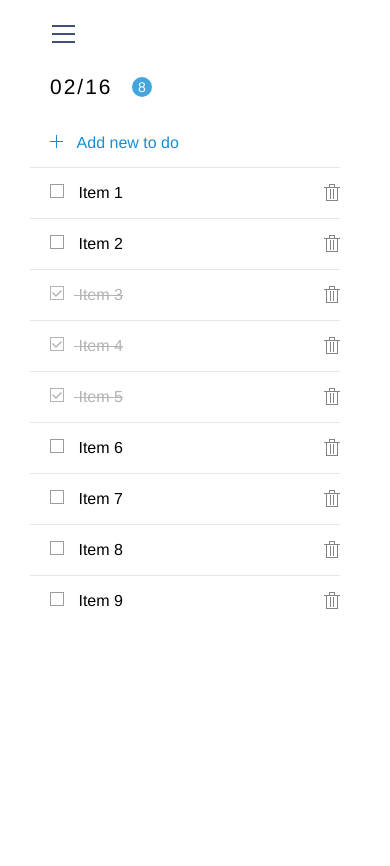
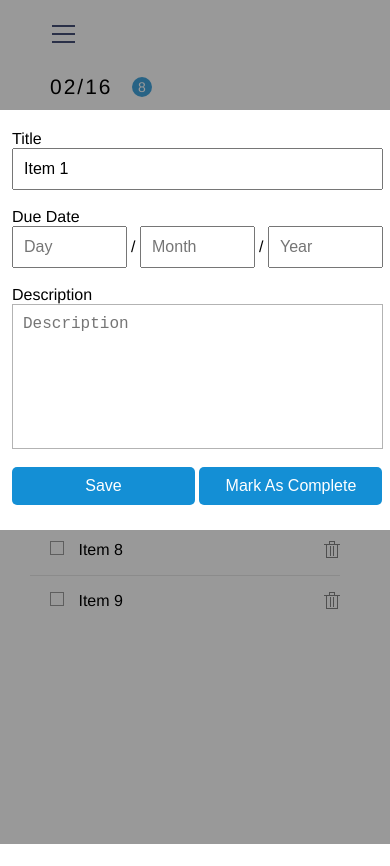
Before and after one commit to tommymeyer/launch_school_lessons, a plain HTML site: page 209-assessment_part1/to_do_list/index.html in a window 390 px wide. Drawn offline with Linux system fonts and the light colour scheme; files whose address does not match are found by name.

Commit message:
Created form modal. Made it responsive. Moved images to a folder for better organization.

```diff
--- a/209-assessment_part1/to_do_list/index.html
+++ b/209-assessment_part1/to_do_list/index.html
@@ -7,14 +7,63 @@
   </head>
 
   <body>
-    <main>
+    <div class="checkbox_hack">
+      <form action="#" method="post">
+        <fieldset>
+          <dl>
+            <dt>
+              <label for="title">Title</label>
+            </dt>
+            <dd>
+              <input type="text" name="title" value="Item 1" id="title" />
+            </dd>
+          </dl>
+
+          <dl>
+            <dt>
+              <label>Due Date</label>
+            </dt>
+            <dd>
+              <input type="number" min="1" max="31" name="day" placeholder="Day" id="due_day" />
+            </dd>
+              /
+            <dd>
+              <input type="number" min="1" max="12" name="month" placeholder="Month" id="due_month" />
+            </dd>
+              /
+            <dd>
+              <input type="number" min="1900" max="2016" name="year" placeholder="Year" id="due_year" />
+            </dd>
+          </dl>
+
+          <dl>
+            <dt>
+              <label for="description">Description</label>
+            </dt>
+            <dd>
+              <textarea name="description" rows="10" cols="40" placeholder="Description" id="description"></textarea>
+            </dd>
+          </dl>
+
+          <dl>
+            <dt></dt>
+            <dd>
+              <input type="submit" name="save" value="Save" />
+
+              <input type="submit" name="complete" value="Mark As Complete" />
+            </dd>
+          </dl>
+        </fieldset>
+      </form>
+    </div>
+
     <input type="checkbox" id="nav_toggle" />
     <label for="nav_toggle">
       <img src="nav_icon.png" alt="Menu Icon" />
     </label>
 
-      <article id="nav">
     <nav>
+      <article>
         <h2 class="indent all_tasks_head">All ToDos</h2>
         <p>18</p>
 
@@ -54,7 +103,9 @@
             </dl>
           </li>
         </ul>
+      </article>
 
+      <article>
         <h2 class="indent completed_tasks_head">Completed</h2>
 
         <ul>
@@ -64,9 +115,10 @@
           <li>05/15</li>
           <li>06/15</li>
         </ul>
+      </article>
     </nav>
-      </article>
 
+    <main>
       <article id="main_content">
         <header>
           <h1>02/16</h1>
@@ -90,7 +142,6 @@
             <label class="unchecked">
               <input type="checkbox" />
                 Item 2
-              <div class="checkbox_hack"></div>
             </label>
           </li>
 
@@ -145,7 +196,6 @@
         </ul>
       </article>
     </main>
-
   </body>
 
 </html>
--- a/209-assessment_part1/to_do_list/styles.css
+++ b/209-assessment_part1/to_do_list/styles.css
@@ -38,7 +38,7 @@ a {
 Nav Article
 ===========
 */
-#nav {
+nav {
   background: #464f77;
   float: left;
   height: 100vh;
@@ -56,23 +56,23 @@ h2 {
 }
 
 .all_tasks_head:before {
-  content: url("list_icon.png");
+  content: url("images/list_icon.png");
   padding-right: 10px;
   vertical-align: -5px;
 }
 
 .completed_tasks_head:before {
-  content: url("checked_box.png");
+  content: url("images/checked_box.png");
   padding-right: 10px;
   vertical-align: -5px;
 }
 
-#nav p + ul {
+nav p + ul {
   padding: 10px 0 60px 0;
 }
 
-#nav p,
-#nav dd {
+nav p,
+nav dd {
   background: #6b7292;
   border-radius: 20px;
   color: #fff;
@@ -82,16 +82,16 @@ h2 {
   padding: 6px 7px 6px 6px;
 }
 
-#nav dl {
+nav dl {
   cursor: pointer;
   padding: 10px 0 10px 135px;
 }
 
-#nav dl:hover {
+nav dl:hover {
   background: rgba(0, 0, 0, 0.2);
 }
 
-#nav dd {
+nav dd {
   padding: 2px 6px;
 }
 
@@ -109,7 +109,7 @@ nav dt {
   color: #fff;
 }
 
-#nav .active dd {
+nav .active dd {
   background: #148fd5;
 }
 
@@ -117,11 +117,11 @@ nav dt {
   padding-left: 100px;
 }
 
-ul:nth-of-type(2) {
+article:nth-of-type(2) ul {
   padding-top: 25px;
 }
 
-ul:nth-of-type(2) li  {
+article:nth-of-type(2) li  {
   color: #b3b3b3;
   padding: 0 0 20px 135px;
   text-decoration: line-through;
@@ -133,22 +133,22 @@ ul:nth-of-type(2) li  {
 Main Article
 ============
 */
-#main_content {
+main {
   height: 100vh;
   margin-left: 403px;
   padding: 75px 15px;
 }
 
-#main_content h1,
-#main_content p {
+main h1,
+main p {
   display: inline-block;
 }
 
-#main_content h1 {
+main h1 {
   padding: 0 15px 35px 35px;
 }
 
-#main_content p {
+main p {
   background: #148fd5;
   border-radius: 20px;
   color: #fff;
@@ -169,12 +169,12 @@ input[type="checkbox"] {
 }
 
 #new_task:before {
-  content: url("plus_icon.png");
+  content: url("images/plus_icon.png");
   padding-right: 10px;
 }
 
-#main_content ul {
-  margin-right: 9.6%;
+main ul {
+  margin-right: 9.7%;
   padding: 15px 0 0 15px;
 }
 
@@ -184,7 +184,7 @@ input[type="checkbox"] {
 }
 
 #current_tasks li:after {
-  content: url("trash_icon.png");
+  content: url("images/trash_icon.png");
   cursor: pointer;
   float: right;
 }
@@ -194,7 +194,7 @@ input[type="checkbox"] {
 }
 
 .unchecked:before {
-  content: url("checkbox.png");
+  content: url("images/checkbox.png");
   padding-right: 10px;
 }
 
@@ -208,52 +208,136 @@ input[type="checkbox"] {
 }
 
 .checked:before {
-  content: url("sm_checked_box.png");
+  content: url("images/sm_checked_box.png");
   padding-right: 10px;
 }
 
+/*
+==========
+Form Modal
+==========
+*/
 .checkbox_hack {
-  display: inline;
+  /*display: none;*/
 }
 
-input:checked + .checkbox_hack {
-  content: url("modal.png");
-  height: 100%;
+form {
+  background: #fff;
+  font-weight: normal;
   position: absolute;
+    top: 110px;
+    left: 36.5%;
+  z-index: 2;
+}
+
+.checkbox_hack:before {
+  background: rgba(0, 0, 0, .4);
+  content: "";
+  position: fixed;
     top: 0;
     right: 0;
     bottom: 0;
-    left: 0;
+    left:  0;
+  z-index: 1;
+}
+
+fieldset {
+  height: 420px;
+  padding: 35px 20px 0 30px;
+  max-width: 600px;
+}
+
+form dt,
+form dd {
+  display: inline-block;
+}
+
+form dl {
+  width: 550px;
+}
+
+form dt {
+  width: 20%;
+}
+
+form dd {
+  padding: 0 0 25px 0;
+  width: 75%;
+}
+
+form input,
+form textarea {
+  font-size: 16px;
+}
+
+form label {
   width: 100%;
 }
+
+form input {
+  padding: 10px;
+  width: 100%;
+}
+
+form dl:nth-of-type(2) dd {
+  width: 23.4%;
+}
+
+form textarea {
+  border: 1px solid #b3b3b3;
+  height: 145px;
+  padding: 10px;
+  resize: none;
+  vertical-align: text-top;
+  width: 100%;
+}
+
+form input[type="submit"] {
+  background: #148fd5;
+  border: none;
+  border-radius: 5px;
+  color: #fff;
+  cursor: pointer;
+  margin-right: 15px;
+  width: 180px;
+}
+
 
 /*
 =============
 Media Queries
 =============
 */
+@media(max-width: 965px){
+  form {
+    left: 20%;
+  }
+}
 @media(max-width: 768px){
+  form {
+    left: 12%;
+  }
   label img {
     display: inline-block;
     position: relative;
       top: 25px;
       left: 52px;
   }
-  #nav {
+  nav {
     padding-top: 75px;
     position: absolute;
       left: -403px;
   }
-  #main_content {
+  main {
     margin-left: 0;
     padding-top: 53px;
   }
-  #nav_toggle:checked ~ #nav {
+  #nav_toggle:checked ~ nav {
     display: inline-block;
     position: absolute;
       left: 0;
   }
-  #nav_toggle:checked ~ #main_content {
+  #nav_toggle:checked ~ main {
     margin-left: 403px;
   }
   #nav_toggle:checked ~ label img {
@@ -263,8 +347,40 @@ Media Queries
   }
 }
 
+@media(max-width: 700px){
+  form {
+    left: 18%;
+  }
+  fieldset {
+    padding: 25px 0 0 20px;
+    width: 400px;
+  }
+  form dl {
+    width: 400px;
+  }
+  form dt,
+  form dd {
+    display: block;
+  }
+  form dl:nth-of-type(2) dd {
+    display: inline-block;
+    width: 27.8%;
+  }
+  form dd {
+    padding: 0 0 18px 0;
+    width: 90%;
+  }
+  form input[type="submit"] {
+    margin: 0;
+    width: 177px;
+  }
+}
+
 @media(max-width: 600px){
-  #nav {
+  form {
+    left: 12%;
+  }
+  nav {
     width: 303px;
   }
   .all_tasks_head {
@@ -273,7 +389,7 @@ Media Queries
   nav dt {
     padding-right: 63px;
   }
-  #nav_toggle:checked ~ #main_content {
+  #nav_toggle:checked ~ main {
     margin-left: 303px;
   }
   #nav_toggle:checked ~ label img {
@@ -284,19 +400,22 @@ Media Queries
 }
 
 @media(max-width: 500px){
-  #nav {
+  form {
+    left: 9%;
+  }
+  nav {
     width: 203px;
   }
   .indent {
     padding-left: 25px;
   }
-  #nav dl {
+  nav dl {
     padding: 10px 0 10px 60px;
   }
-  ul:nth-of-type(2) li {
+  article:nth-of-type(2) li {
     padding: 0 0 20px 60px;
   }
-  #nav_toggle:checked ~ #main_content {
+  #nav_toggle:checked ~ main {
     margin-left: 203px;
   }
   #nav_toggle:checked ~ label img {
@@ -306,8 +425,40 @@ Media Queries
   }
 }
 
+@media(max-width: 450px){
+  form {
+    left: 5%;
+  }
+}
+
+@media(max-width: 430px){
+  form {
+    left: 3%;
+  }
+}
+
 @media(max-width: 400px) {
-  #nav {
+  form {
+    left: 0;
+  }
+  fieldset {
+    padding: 20px 0 0 12px;
+    width: 400px;
+  }
+  form dl {
+    width: 390px;
+  }
+  form dd {
+    width: 95%;
+  }
+  form dl:nth-of-type(2) dd {
+    display: inline-block;
+    width: 29.4%;
+  }
+  form input[type="submit"] {
+    width: 183px;
+  }
+  nav {
     width: 180px;
   }
   .all_tasks_head {
@@ -316,16 +467,16 @@ Media Queries
   .indent {
     padding-left: 15px;
   }
-  #nav dl {
+  nav dl {
     padding: 10px 0 10px 50px;
   }
-  #nav dt {
+  nav dt {
     padding-right: 52px;
   }
-  ul:nth-of-type(2) li {
+  article:nth-of-type(2) li {
     padding: 0 0 20px 50px;
   }
-  #nav_toggle:checked ~ #main_content {
+  #nav_toggle:checked ~ main {
     margin-left: 165px;
   }
   #nav_toggle:checked ~ label img {
@@ -333,7 +484,7 @@ Media Queries
       top: 25px;
       left: 217px;
   }
-  #nav_toggle:checked ~ #main_content ul {
+  #nav_toggle:checked ~ main ul {
     margin-right: 0;
   }
 }
```
Also changed, not shown: 209-assessment_part1/to_do_list/images/checkbox.png (renamed from 209-assessment_part1/to_do_list/checkbox.png), 209-assessment_part1/to_do_list/images/checked_box.png (renamed from 209-assessment_part1/to_do_list/checked_box.png), 209-assessment_part1/to_do_list/images/list_icon.png (renamed from 209-assessment_part1/to_do_list/list_icon.png), 209-assessment_part1/to_do_list/images/nav_icon.png (renamed from 209-assessment_part1/to_do_list/nav_icon.png), 209-assessment_part1/to_do_list/images/plus_icon.png (renamed from 209-assessment_part1/to_do_list/plus_icon.png), 209-assessment_part1/to_do_list/images/sm_checked_box.png (renamed from 209-assessment_part1/to_do_list/sm_checked_box.png), 209-assessment_part1/to_do_list/images/trash_icon.png (renamed from 209-assessment_part1/to_do_list/trash_icon.png), 1 other file. Lines whose indentation alone changed are shown as unchanged.
